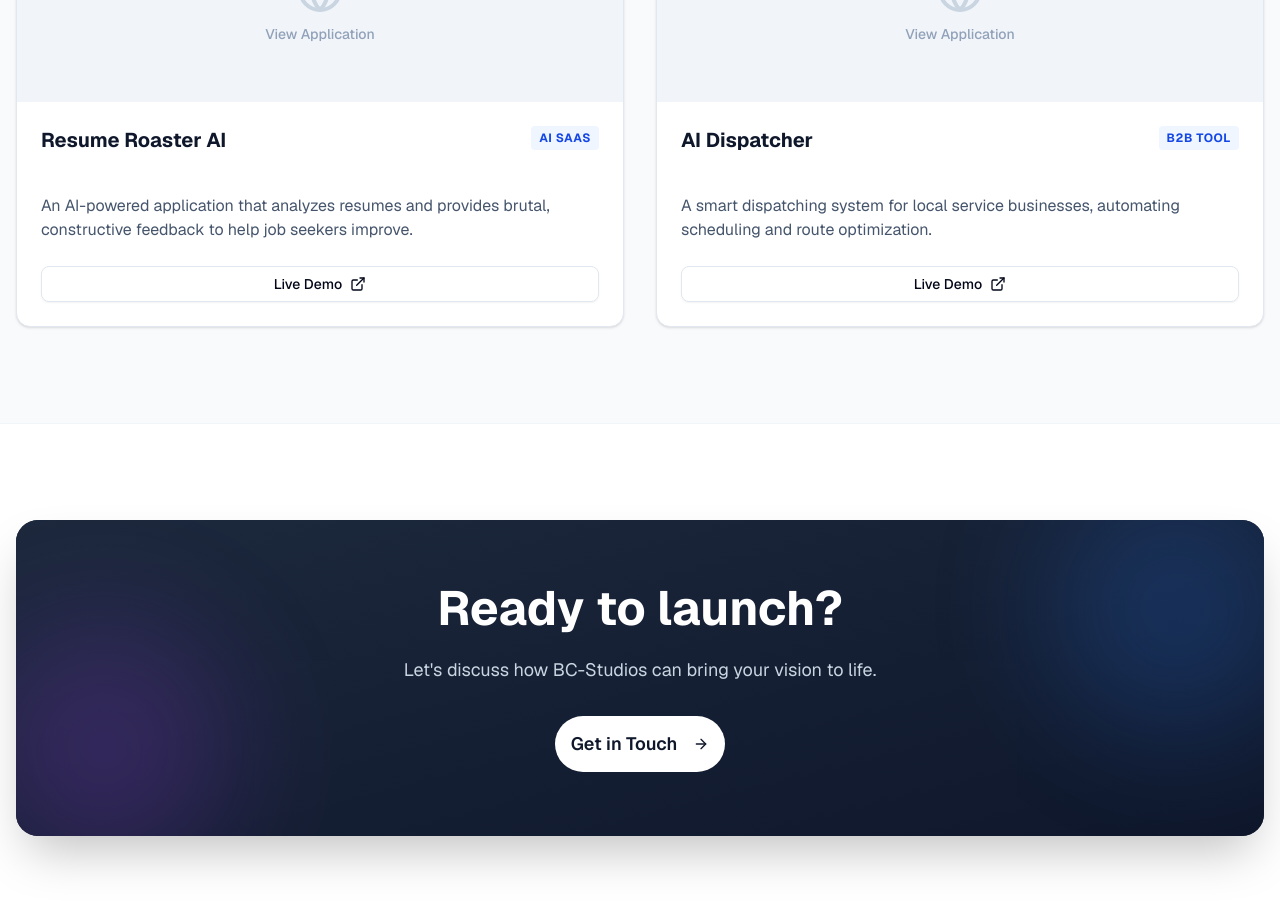
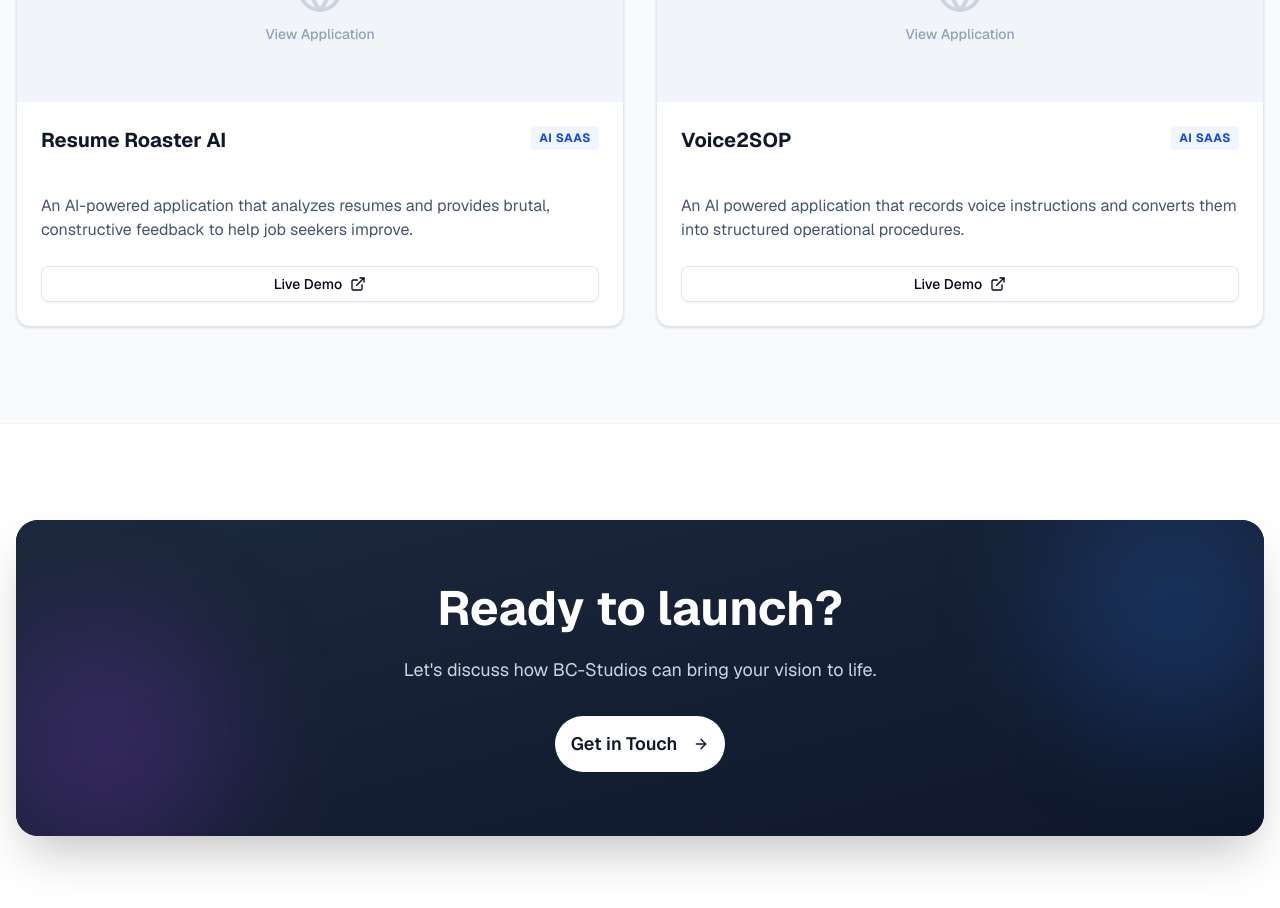
Before and after one commit to Mshobol22/bc-studios, a Next.js app: page / in a window 1280 px wide. Shown: the part 1880-2788 px from the top of the page. Built offline with nearby package versions, Linux system fonts and the light colour scheme.

Commit message:
changed ai dispatcher to voice2sop

```diff
--- a/app/page.tsx
+++ b/app/page.tsx
@@ -286,11 +286,11 @@ export default function Home() {
 
                 {/* PROJECT 2 */}
                 <ProjectCard
-                    title="AI Dispatcher"
-                    desc="A smart dispatching system for local service businesses, automating scheduling and route optimization."
-                    tag="B2B Tool"
+                    title="Voice2SOP"
+                    desc="An AI powered application that records voice instructions and converts them into structured operational procedures."
+                    tag="AI SaaS"
                     // UPDATE THIS LINK BELOW
-                    link="https://your-dispatcher-app-url.com"
+                    link="https://voice2sop.streamlit.app/"
                 />
             </div>
         </div>
```
